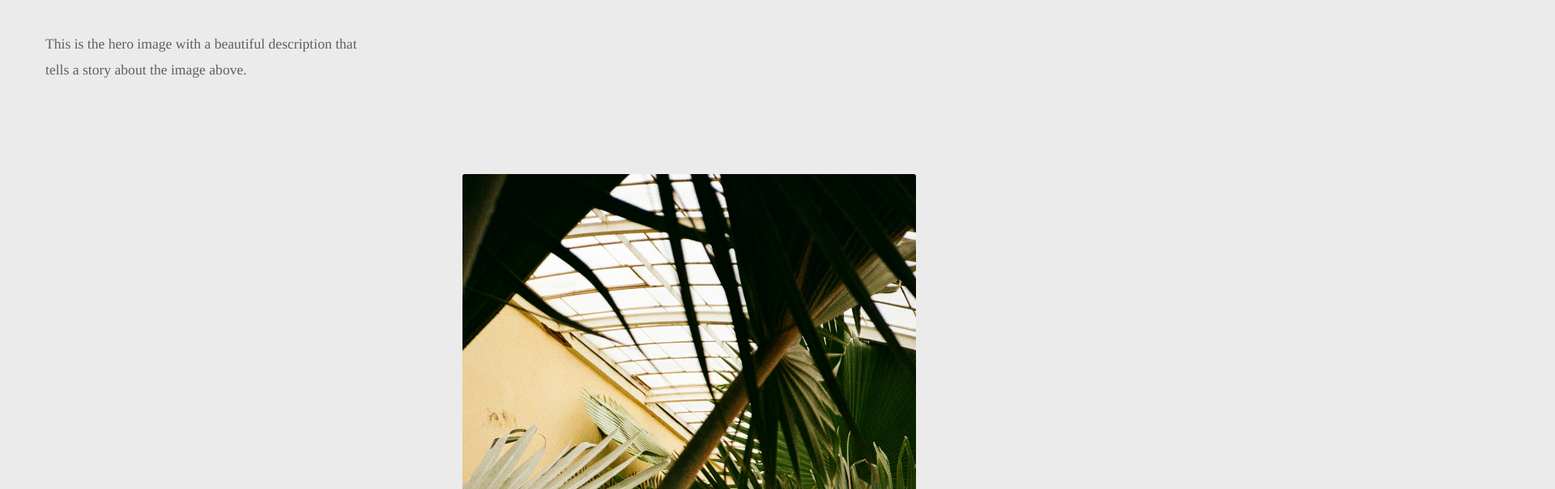
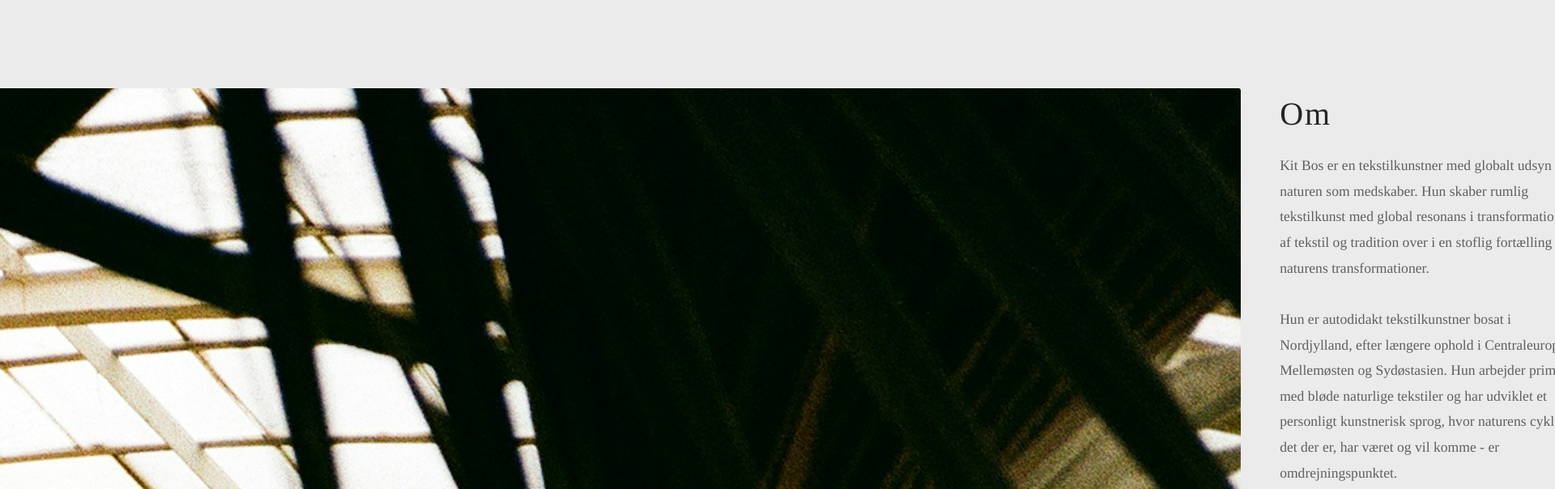
Before and after one commit to dab-code/Kb, a Nuxt app: page / in a window 1280 px wide. Shown: the part 1992-2596 px from the top of the page at 81% size, 1920 px wide, since content can reach past the window. Built offline with nearby package versions, Linux system fonts and the light colour scheme.

Commit message:
Better stuff

```diff
--- a/app.vue
+++ b/app.vue
@@ -5,36 +5,34 @@
 // });
 const content = [
   {
-    header: 'header',
-    type: 'full',
-    text: 'This is the hero image with a beautiful description that tells a story about the image above.',
+    header: null,
+    type: "full",
+    text: "This is the hero image with a beautiful description that tells a story about the image above.",
     image: {
-      url: '/images/1.jpg',
-      alt: 'Hero image',
+      url: "/images/1.jpg",
+      alt: "Hero image",
       width: 800,
       height: 400,
     },
   },
   {
-    header: null,
-    type: 'left-content',
-    text: 'Kit Bos er en tekstilkunstner med globalt udsyn og naturen som medskaber. Hun skaber rumlig tekstilkunst med global resonans i transformationen af tekstil og tradition over i en stoflig fortælling om naturens transformationer.',
+    header: 'Om',
+    type: "right-content",
+    text: `Kit Bos er en tekstilkunstner med globalt udsyn og naturen som medskaber. Hun skaber rumlig tekstilkunst med global resonans i transformationen af tekstil og tradition over i en stoflig fortælling om naturens transformationer.
+    <br>
+    <br>
+    Hun er autodidakt tekstilkunstner bosat i Nordjylland, efter længere ophold i Centraleuropa, Mellemøsten og Sydøstasien. Hun arbejder primært med bløde naturlige tekstiler og har udviklet et personligt kunstnerisk sprog, hvor naturens cyklus - det der er, har været og vil komme - er omdrejningspunktet.
+    <br>
+    <br>
+    Hendes værker opstår i mødet mellem traditionelle teknikker som vævning, hækling, strik og snoninger i en eksperimenterende tilgang til tekstil som form, struktur og fortælling. Hun undersøger materialets transformationer og lader overflader og former forvandle sig til organiske udtryk – ofte med sanselige lag af tekstur, farve og bevægelse.
+    <br>
+    <br>
+    `,
     image: {
-      url: '/images/1.jpg',
-      alt: 'Hero image',
-      width: 200,
-      height: 400,
-    },
-  },
-  {
-    header: null,
-    type: 'right-content',
-    text: 'Hun er autodidakt tekstilkunstner bosat i Nordjylland, efter længere ophold i Centraleuropa, Mellemøsten og Sydøstasien. Hun arbejder primært med bløde naturlige tekstiler og har udviklet et personligt kunstnerisk sprog, hvor naturens cyklus - det der er, har været og vil komme - er omdrejningspunktet.',
-    image: {
-      url: '/images/1.jpg',
-      alt: 'Hero image',
-      width: 200,
-      height: 400,
+      url: "/images/1.jpg",
+      alt: "Hero image",
+      width: 300,
+      height: 500,
     },
   }
 ]
@@ -57,10 +55,10 @@ const content = [
     <div :class="['item', `item--${item.type}`]" v-for="(item, index) in content" :key="index">
       <div class="content">
         <h2 v-if="item.header">{{ item.header }}</h2>
-        <p>{{ item.text }}</p>
+        <p v-html="item.text"></p>
       </div>
       <div class="image-container">
-        <NuxtImg :src="item.image.url" format="webp" loading="lazy" :alt="item.image.alt" :width="item.image.width" :height="item.image.height" :placeholder="[100, 80, 5]" quality="80" />
+        <NuxtImg :src="item.image.url" format="webp" :loading="index > 0 ? 'lazy' : 'eager'" :alt="item.image.alt" :width="item.image.width" :height="item.image.height" :placeholder="[100, 80, 5]" quality="80" />
       </div>
     </div>
 
@@ -123,7 +121,7 @@ const content = [
     }
 
     @include desktop {
-      font-size: 3.5rem;
+      font-size: 2.5rem;
     }
   }
 }
@@ -196,6 +194,7 @@ footer.container {
     @include tablet {
       flex-direction: row;
       align-items: flex-start;
+      justify-content: center;
       gap: 2rem;
       margin-left: 10%;
       max-width: 80%;
@@ -239,6 +238,7 @@ footer.container {
       height: auto;
       border-radius: 3px;
       overflow: hidden;
+      object-fit: cover;
     }
   }
 }
@@ -258,8 +258,27 @@ footer.container {
 
     .image-container {
       order: 1;
-      flex: 0 0 60%;
+      flex: 0 0 auto;
+
+      img {
+        width: auto !important;
+        height: auto !important;
+        max-width: none;
+        display: block;
+      }
     }
+  }
+}
+
+// Specific image sizing for different layouts
+.item--full .image-container img {
+  object-fit: cover;
+}
+
+.item--left-content .image-container img,
+.item--right-content .image-container img {
+  @include tablet {
+    object-fit: cover;
   }
 }
 
```
